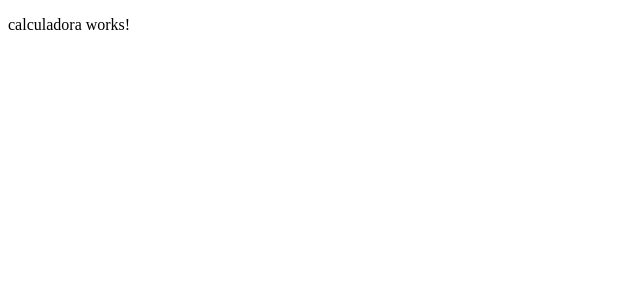
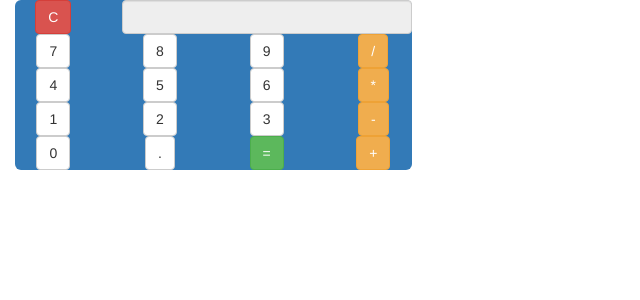
Before and after one commit to BrunoTravassos/calculadora-Angular, an Angular app: page / in a window 1280 px wide. Shown: the top 300 px of the page, without its empty margins (0-640 px from the left). Built offline with nearby package versions, Linux system fonts and the light colour scheme.

Commit message:
commit add bootstrap

```diff
--- a/angular.json
+++ b/angular.json
@@ -27,7 +27,9 @@
               "src/assets"
             ],
             "styles": [
+              "node_modules/bootstrap/dist/css/bootstrap.min.css",
               "src/styles.css"
+
             ],
             "scripts": []
           },
--- a/package.json
+++ b/package.json
@@ -18,6 +18,7 @@
     "@angular/platform-browser": "~12.2.0",
     "@angular/platform-browser-dynamic": "~12.2.0",
     "@angular/router": "~12.2.0",
+    "bootstrap": "^3.4.1",
     "rxjs": "~6.6.0",
     "tslib": "^2.3.0",
     "zone.js": "~0.11.4"
--- a/src/app/calculadora/components/calculadora.component.html
+++ b/src/app/calculadora/components/calculadora.component.html
@@ -1 +1,93 @@
-<p>calculadora works!</p>
+<div class="container-fluid">
+  <form>
+    <div class="row">
+      <div class="col-xs-8 col-sm-6 col-md-4">
+        <div class="text-center bg-primary img-rounded kz-pad-20">
+          <div class="row">
+            <div class="col-xs-3">
+              <button type="button"  class="btn btn-danger kz-btn">C
+              </button>
+            </div>
+            <div class="col-xs-9">
+              <input type="text" class="form-control text-right kz-input-text" id="display" name="display"
+                [value]="" readonly>
+            </div>
+          </div>
+          <div class="row">
+            <div class="col-xs-3">
+              <button type="button" class="btn btn-default kz-btn"  id="btn7">7
+              </button>
+            </div>
+            <div class="col-xs-3">
+              <button type="button" class="btn btn-default kz-btn"  id="btn8">8
+              </button>
+            </div>
+            <div class="col-xs-3">
+              <button type="button" class="btn btn-default kz-btn"  id="btn9">9
+              </button>
+            </div>
+            <div class="col-xs-3">
+              <button type="button" class="btn btn-warning kz-btn"  id="btnDivisao">/
+              </button>
+            </div>
+          </div>
+          <div class="row">
+            <div class="col-xs-3">
+              <button type="button" class="btn btn-default kz-btn"  id="btn4">4
+              </button>
+            </div>
+            <div class="col-xs-3">
+              <button type="button" class="btn btn-default kz-btn"  id="btn5">5
+              </button>
+            </div>
+            <div class="col-xs-3">
+              <button type="button" class="btn btn-default kz-btn"  id="btn6">6
+              </button>
+            </div>
+            <div class="col-xs-3">
+              <button type="button" class="btn btn-warning kz-btn"
+                id="btnMIltiplicacao">*
+              </button>
+            </div>
+          </div>
+          <div class="row">
+            <div class="col-xs-3">
+              <button type="button" class="btn btn-default kz-btn"  id="btn1">1
+              </button>
+            </div>
+            <div class="col-xs-3">
+              <button type="button" class="btn btn-default kz-btn"  id="btn2">2
+              </button>
+            </div>
+            <div class="col-xs-3">
+              <button type="button" class="btn btn-default kz-btn"  id="btn3">3
+              </button>
+            </div>
+            <div class="col-xs-3">
+              <button type="button" class="btn btn-warning kz-btn"  id="btnSubtracao">-
+              </button>
+            </div>
+          </div>
+          <div class="row">
+            <div class="col-xs-3">
+              <button type="button" class="btn btn-default kz-btn"  id="btn0">0
+              </button>
+            </div>
+            <div class="col-xs-3">
+              <button type="button" class="btn btn-default kz-btn"  id="btnDecimal">.
+              </button>
+            </div>
+            <div class="col-xs-3">
+              <button type="button" class="btn btn-success kz-btn"  id="btnCalcular">=
+              </button>
+            </div>
+            <div class="col-xs-3">
+              <button type="button" class="btn btn-warning kz-btn"  id="btnSoma">+
+              </button>
+            </div>
+          </div>
+        </div>
+      </div>
+    </div>
+  </form>
+</div>
--- a/src/styles.css
+++ b/src/styles.css
@@ -1 +1,3 @@
 /* You can add global styles to this file, and also import other style files */
+
+/* @import '~bootstrap/dist/css/bootstrap.min.css'; */
```
Also changed, not shown: 1 other file (tests, documents, lock files or other folders).
